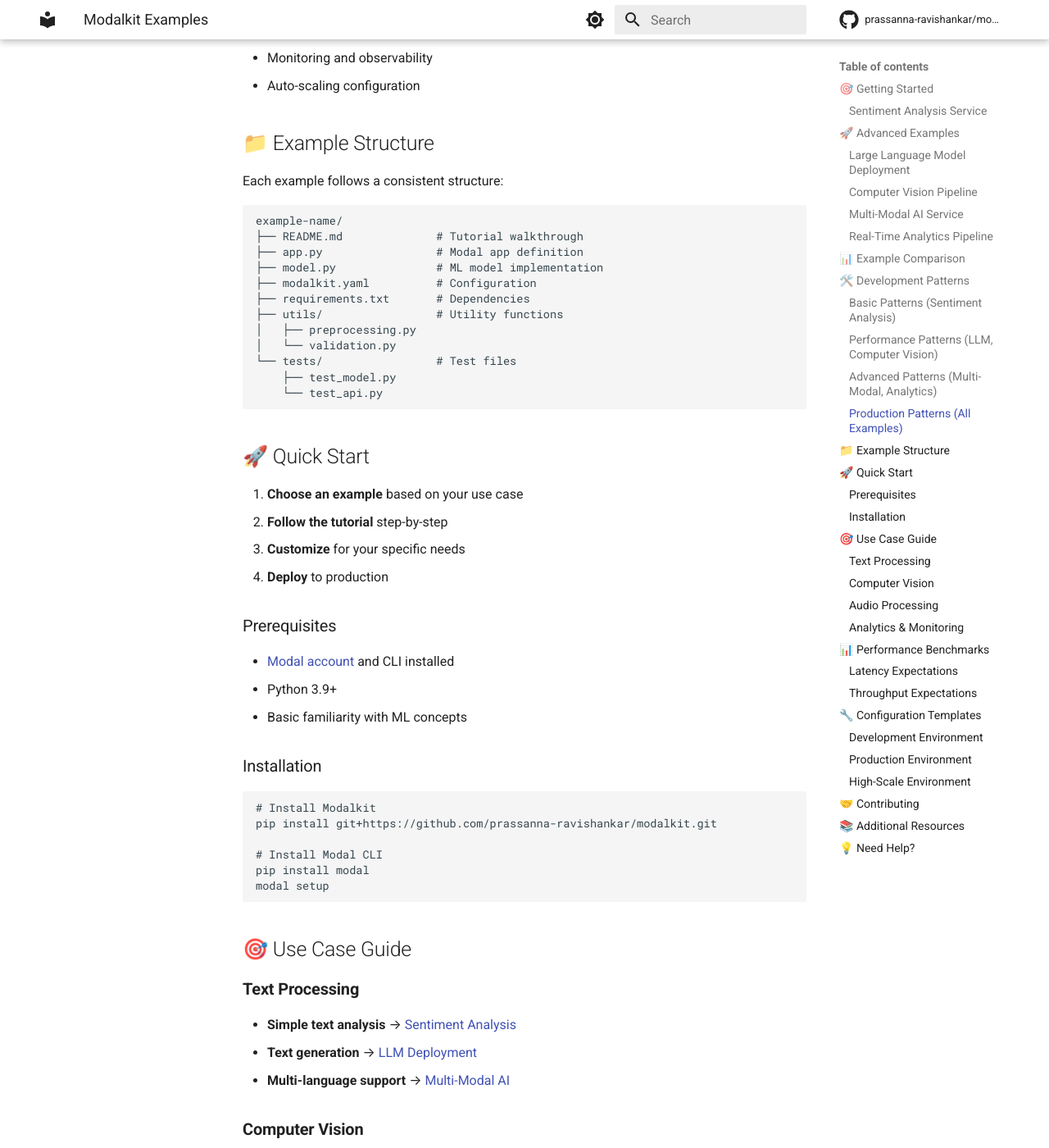
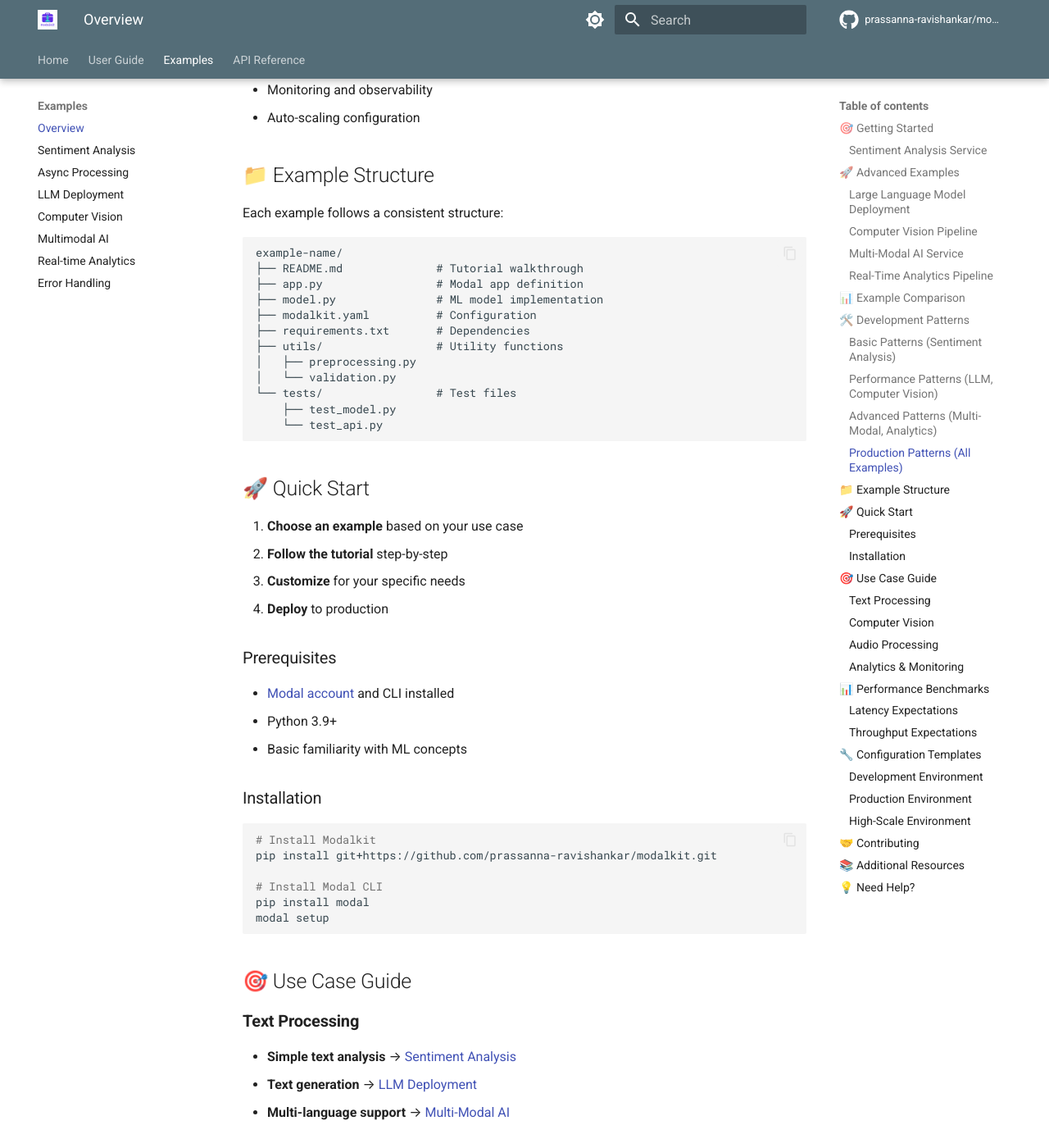
Before and after one commit to prassanna-ravishankar/modalkit, an MkDocs documentation site: the page built from docs/examples/README.md, in a window 1280 px wide and 1400 px high, scrolled down 2915 px. Shown: the whole window at 82% size. Built offline with MkDocs 1.6.1 and Material for MkDocs 9.7.7, drawn with Linux system fonts in a browser that asks for light colours; comment, search, counter and statistics services are not loaded; some of the changed text lies outside the part shown.

Commit message:
Add GitHub Pages documentation deployment
Set up automated documentation deployment to GitHub Pages accessible at
prassanna.io/modalkit with the following features:

- Automated build and deployment on main branch pushes
- PR verification builds to catch documentation issues early
- Enhanced MkDocs configuration with Material theme features:
  - Navigation tabs, search highlighting, code copy buttons
  - Dark/light mode toggle with blue-grey color scheme
  - All 7 examples properly organized in navigation
  - Responsive design with mobile support

- Comprehensive link checking and documentation validation
- Proper site URL configuration for custom domain setup
- .nojekyll file creation to bypass Jekyll processing

The workflow builds documentation using uv and deploys to GitHub Pages,
making the comprehensive Modalkit documentation accessible at the custom domain.

🤖 Generated with [Claude Code](https://claude.ai/code)

Co-Authored-By: Claude <noreply@anthropic.com>

```diff
--- a/docs/examples/README.md
+++ b/docs/examples/README.md
@@ -231,7 +231,7 @@ deployment_config:
 
 ## 🤝 Contributing
 
-Want to add your own example? See our [Contributing Guidelines](../CONTRIBUTING.md) for:
+Want to add your own example? See our [Contributing Guidelines](https://github.com/prassanna-ravishankar/modalkit/blob/main/CONTRIBUTING.md) for:
 
 - Example requirements and standards
 - Code quality expectations
--- a/mkdocs.yml
+++ b/mkdocs.yml
@@ -1,6 +1,6 @@
 site_name: modalkit
 repo_url: https://github.com/prassanna-ravishankar/modalkit
-site_url: https://prassanna-ravishankar.github.io/modalkit
+site_url: https://prassanna.io/modalkit
 site_description: A library to package, ship and deploy your ML app on Modal
 site_author: Prassanna Ravishankar and Ludovic Vannoorenberghe
 edit_uri: edit/main/docs/
@@ -14,8 +14,13 @@ nav:
     - Configuration: guide/configuration.md
     - Deployment: guide/deployment.md
   - Examples:
-    - Basic Usage: examples/basic.md
+    - Overview: examples/README.md
+    - Sentiment Analysis: examples/basic.md
     - Async Processing: examples/async.md
+    - LLM Deployment: examples/llm-deployment.md
+    - Computer Vision: examples/computer-vision.md
+    - Multimodal AI: examples/multimodal-ai.md
+    - Real-time Analytics: examples/realtime-analytics.md
     - Error Handling: examples/error-handling.md
   - API Reference: modules.md
 plugins:
@@ -26,25 +31,38 @@ plugins:
           paths: [modalkit]
 theme:
   name: material
-  feature:
-    tabs: true
+  features:
+    - navigation.tabs
+    - navigation.tabs.sticky
+    - navigation.sections
+    - navigation.expand
+    - navigation.path
+    - navigation.top
+    - search.highlight
+    - search.share
+    - toc.follow
+    - content.code.copy
+    - content.action.edit
+    - content.action.view
   palette:
     - media: "(prefers-color-scheme: light)"
       scheme: default
-      primary: white
+      primary: blue grey
       accent: deep orange
       toggle:
         icon: material/brightness-7
         name: Switch to dark mode
     - media: "(prefers-color-scheme: dark)"
       scheme: slate
-      primary: black
+      primary: blue grey
       accent: deep orange
       toggle:
         icon: material/brightness-4
         name: Switch to light mode
   icon:
     repo: fontawesome/brands/github
+  logo: modalkit.png
+  favicon: modalkit.png
 
 extra:
   social:
@@ -58,3 +76,23 @@ markdown_extensions:
       permalink: true
   - pymdownx.arithmatex:
       generic: true
+  - pymdownx.highlight:
+      anchor_linenums: true
+      line_spans: __span
+      pygments_lang_class: true
+  - pymdownx.inlinehilite
+  - pymdownx.snippets
+  - pymdownx.superfences:
+      custom_fences:
+        - name: mermaid
+          class: mermaid
+          format: !!python/name:pymdownx.superfences.fence_code_format
+  - pymdownx.tabbed:
+      alternate_style: true
+  - pymdownx.details
+  - admonition
+  - attr_list
+  - md_in_html
+  - pymdownx.emoji:
+      emoji_index: !!python/name:material.extensions.emoji.twemoji
+      emoji_generator: !!python/name:material.extensions.emoji.to_svg
```
Also changed, not shown: 1 other file.
